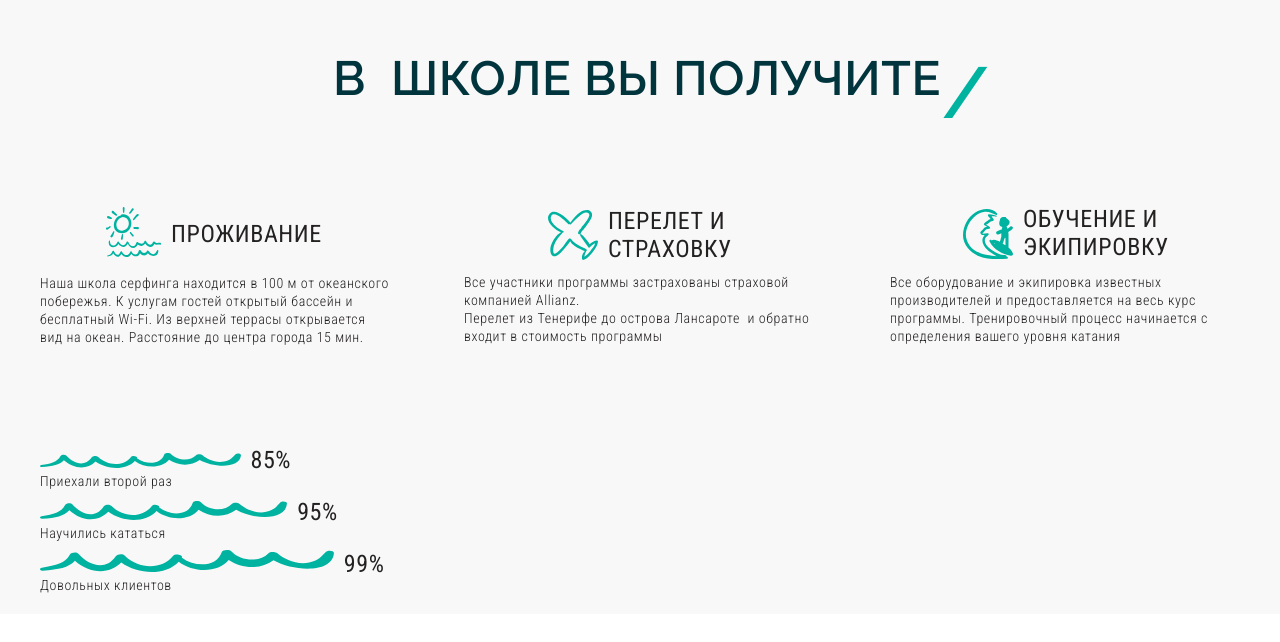
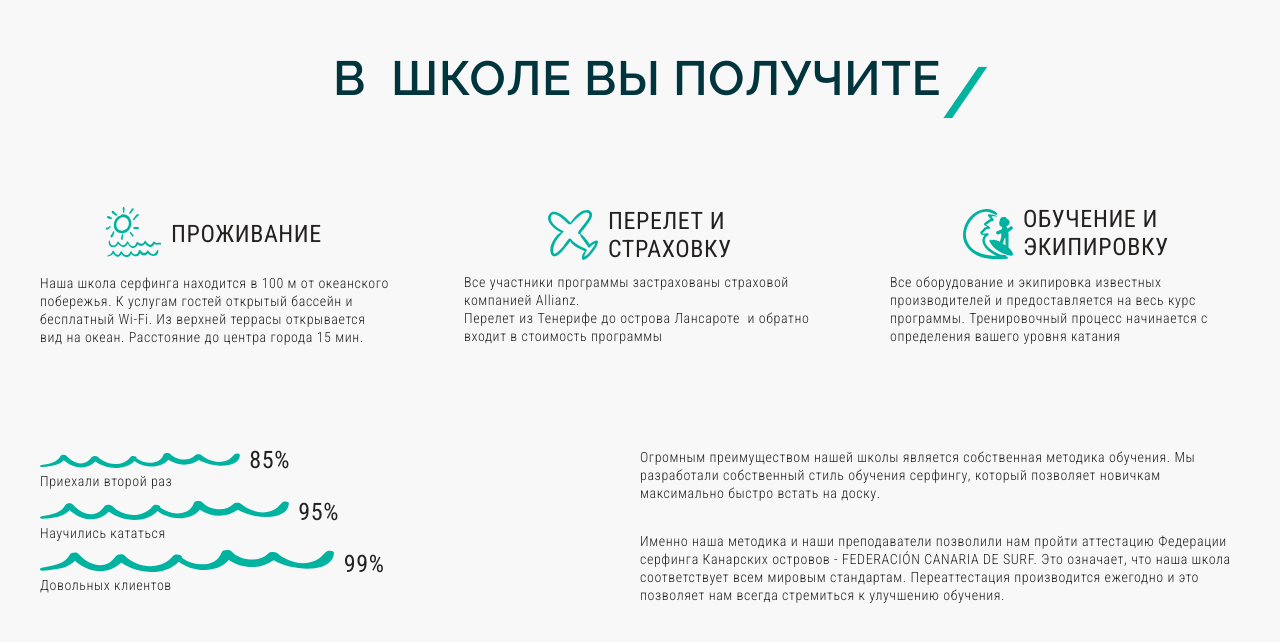
Before and after one commit to agvozdev-dev/Wave, a plain HTML site: page week/homework/index.html in a window 1280 px wide. Shown: the part 2195-2837 px from the top of the page. Before the commit the page ends 2809 px from the top, so only its background shows below. Drawn offline with nearby package versions, Linux system fonts and the light colour scheme.

Commit message:
[Wawe] верстка волны с процентами

```diff
--- a/week/homework/css/style.css
+++ b/week/homework/css/style.css
@@ -186,7 +186,7 @@ a {
 
 .benefits__wrapper {
   padding-top: 200px;
-  padding-bottom: 20px;
+  padding-bottom: 200px;
   background-color: #F8F8F8;
 }
 
@@ -295,23 +295,31 @@ a {
   top: 2px;
 }
 
-/* ======= END BENEFITS ======= */
-
-/* ======= PERCENTS ======= */
-
-.wawe {
-  max-width: 346px;
+.statistics__wrapper {
+  display: flex;
 }
 
-.wawe:first-child {
+.statistics__item {
+  flex-basis: 50%;
+}
+
+.statistics__item p:first-child {
+  margin-bottom: 30px;
+}
+
+.wawe__percent {
+  max-width: 350px;
+}
+
+.wawe__percent:first-child {
   padding-top: 3px;
 }
 
-.wawe:nth-child(2) {
+.wawe__percent:nth-child(2) {
   padding-top: 11px;
 }
 
-.wawe:last-child {
+.wawe__percent:last-child {
   padding-top: 8px;
 }
 
--- a/week/homework/index.html
+++ b/week/homework/index.html
@@ -184,23 +184,35 @@
           </ul>
         </div>
 
-        <div class="percents__wrapper">
-          <div class="wawe">
-            <img src="images/wawe.svg" style="width: 58%;" alt="Логотип прогресс 85%">
+        <div class="statistics__wrapper">
+          <div class="statistics__item">
+            <div class="wawe__percent">
+              <img src="images/wawe.svg" style="width: 57%;" alt="Логотип прогресс 85%">
               <span class="percent__value">85%</span>
               <p>Приехали второй раз</p>
             </div>
 
-          <div class="wawe">
-            <img src="images/wawe.svg" style="width: 71.5%;" alt="Логотип прогресс 95%">
+            <div class="wawe__percent">
+              <img src="images/wawe.svg" style="width: 71%;" alt="Логотип прогресс 95%">
               <span class="percent__value">95%</span>
               <p>Научились кататься</p>
             </div>
 
-          <div class="wawe">
-            <img src="images/wawe.svg" style="width: 85%;" alt="Логотип прогресс 99%">
+            <div class="wawe__percent">
+              <img src="images/wawe.svg" style="width: 84%;" alt="Логотип прогресс 99%">
               <span class="percent__value">99%</span>
               <p>Довольных клиентов</p>
+            </div>
+          </div>
+
+          <div class="statistics__item">
+            <p>Огромным преимуществом нашей школы является собственная методика обучения. Мы разработали собственный
+              стиль обучения серфингу, который позволяет новичкам максимально быстро встать на доску.
+            </p>
+            <p>Именно наша методика и наши преподаватели позволили нам пройти аттестацию Федерации серфинга Канарских
+              островов - FEDERACIÓN CANARIA DE SURF. Это означает, что наша школа соответствует всем мировым стандартам.
+              Переаттестация производится ежегодно и это позволяет нам всегда стремиться к улучшению обучения.
+            </p>
           </div>
         </div>
 
```
Lines whose indentation alone changed are shown as unchanged.
